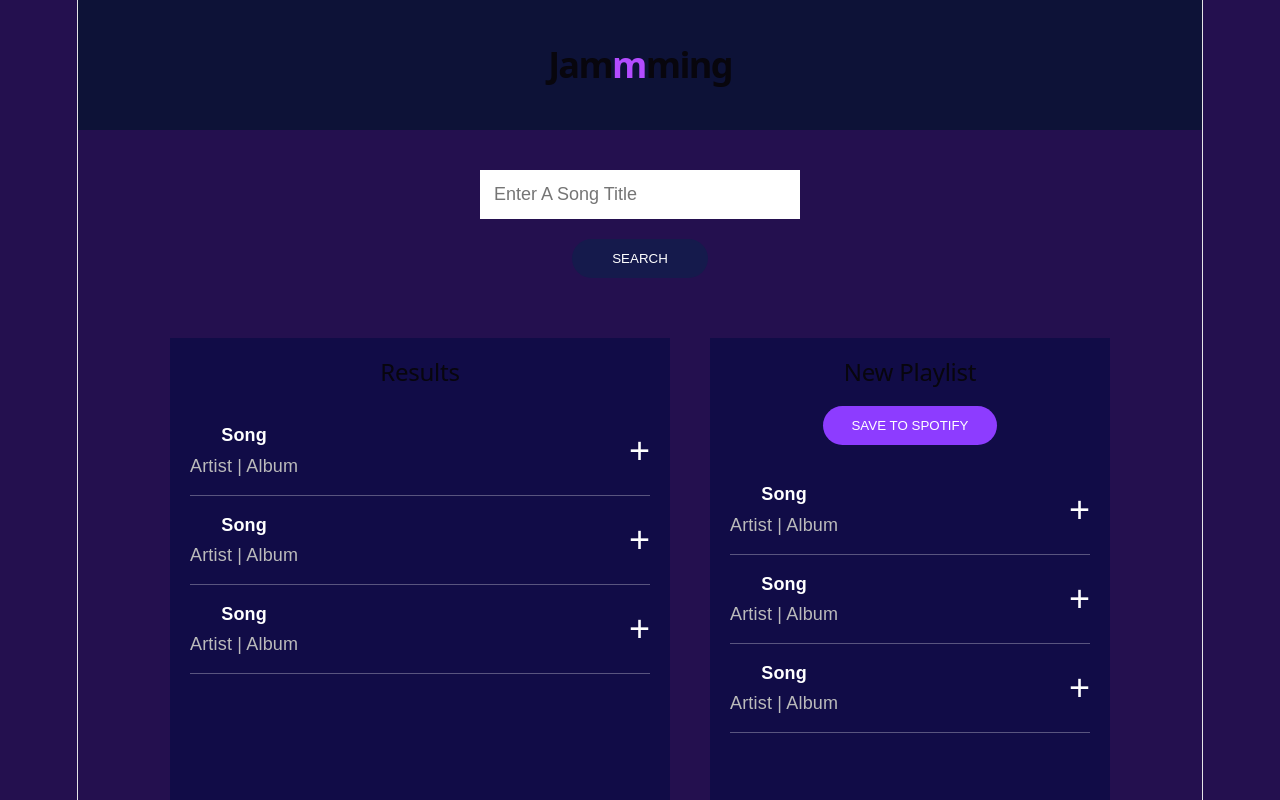
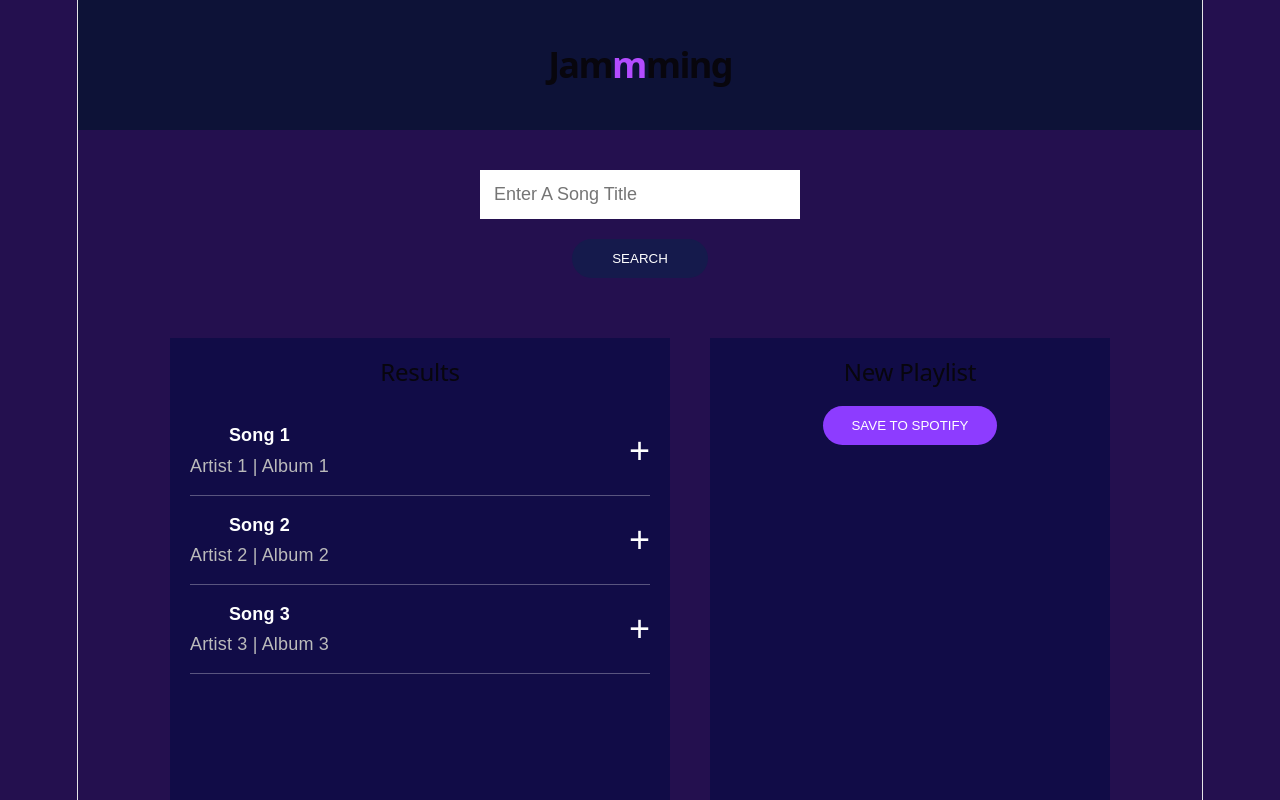
Before and after one commit to ThomasEarll-Shand/Jammming, a React (Vite) app: page / in a window 1280 px wide. Shown: the top 800 px of the page. Built offline with nearby package versions, Linux system fonts and the light colour scheme.

Commit message:
Hard coded array for songs

```diff
--- a/src/App.jsx
+++ b/src/App.jsx
@@ -2,6 +2,27 @@ import "./App.css";
 import SearchBar from "./Components/SearchBar/SearchBar";
 import SearchResults from "./Components/SearchResults/SearchResults";
 import Playlist from "./Components/Playlist/Playlist";
+
+const searchResults = [
+  {
+    id: 1,
+    name: "Song 1",
+    artist: "Artist 1",
+    album: "Album 1"
+  },
+  {
+    id: 2,
+    name: "Song 2",
+    artist: "Artist 2",
+    album: "Album 2"
+  },
+  {
+    id: 3,
+    name: "Song 3",
+    artist: "Artist 3",
+    album: "Album 3"
+  }
+];
 
 function App() {
   return (
@@ -16,7 +37,7 @@ function App() {
         <SearchBar />
 
         <div className="playlist-container">
-          <SearchResults />
+          <SearchResults searchResults={searchResults} />
           <Playlist />
         </div>
       </main>
--- a/src/Components/Playlist/Playlist.css
+++ b/src/Components/Playlist/Playlist.css
@@ -9,7 +9,7 @@
   margin-bottom: 15px;
 }
 
-.spotify-btn {
+.spotify-button {
   display: block;
   margin: 20px auto;
   background: #8d3cff;
@@ -21,6 +21,6 @@
   transition: .3s;
 }
 
-.spotify-btn:hover {
+.spotify-button:hover {
   background: #a85cff;
 }
--- a/src/Components/Playlist/Playlist.jsx
+++ b/src/Components/Playlist/Playlist.jsx
@@ -6,7 +6,7 @@ function Playlist() {
     <section className="playlist">
       <h2>New Playlist</h2>
 
-      <button className="spotify-btn">
+      <button className="spotify-button">
         SAVE TO SPOTIFY
       </button>
 
--- a/src/Components/SearchBar/SearchBar.css
+++ b/src/Components/SearchBar/SearchBar.css
@@ -11,6 +11,7 @@
   border: none;
   outline: none;
   font-size: 1rem;
+  color: white;
 }
 
 .search-bar button {
--- a/src/Components/SearchResults/SearchResults.jsx
+++ b/src/Components/SearchResults/SearchResults.jsx
@@ -1,12 +1,12 @@
 import "./SearchResults.css";
 import Tracklist from "../Tracklist/Tracklist";
 
-function SearchResults() {
+function SearchResults({ searchResults }) {
   return (
     <section className="results">
       <h2>Results</h2>
 
-      <Tracklist />
+      <Tracklist tracks={searchResults} />
     </section>
   );
 }
--- a/src/Components/Track/Track.css
+++ b/src/Components/Track/Track.css
@@ -15,7 +15,7 @@
   margin-top: 4px;
 }
 
-.track-btn {
+.track-button {
   background: none;
   border: none;
   color: white;
@@ -23,6 +23,6 @@
   cursor: pointer;
 }
 
-.track-btn:hover {
+.track-button:hover {
   color: #8d3cff;
 }
--- a/src/Components/Track/Track.jsx
+++ b/src/Components/Track/Track.jsx
@@ -1,14 +1,14 @@
 import "./Track.css";
 
-function Track() {
+function Track({ track }) {
   return (
     <div className="track">
       <div>
-        <h3>Song</h3>
-        <p>Artist | Album</p>
+        <h3>{track.name}</h3>
+        <p>{track.artist} | {track.album}</p>
       </div>
 
-      <button className="track-btn">+</button>
+      <button className="track-button">+</button>
     </div>
   );
 }
--- a/src/Components/Tracklist/Tracklist.jsx
+++ b/src/Components/Tracklist/Tracklist.jsx
@@ -1,12 +1,12 @@
 import "./Tracklist.css";
 import Track from "../Track/Track";
 
-function Tracklist() {
+function Tracklist({ tracks = [] }) {
   return (
     <div className="track-list">
-      <Track />
-      <Track />
-      <Track />
+      {tracks.map((track) => (
+        <Track key={track.id} track={track} />
+      ))}
     </div>
   );
 }
```
